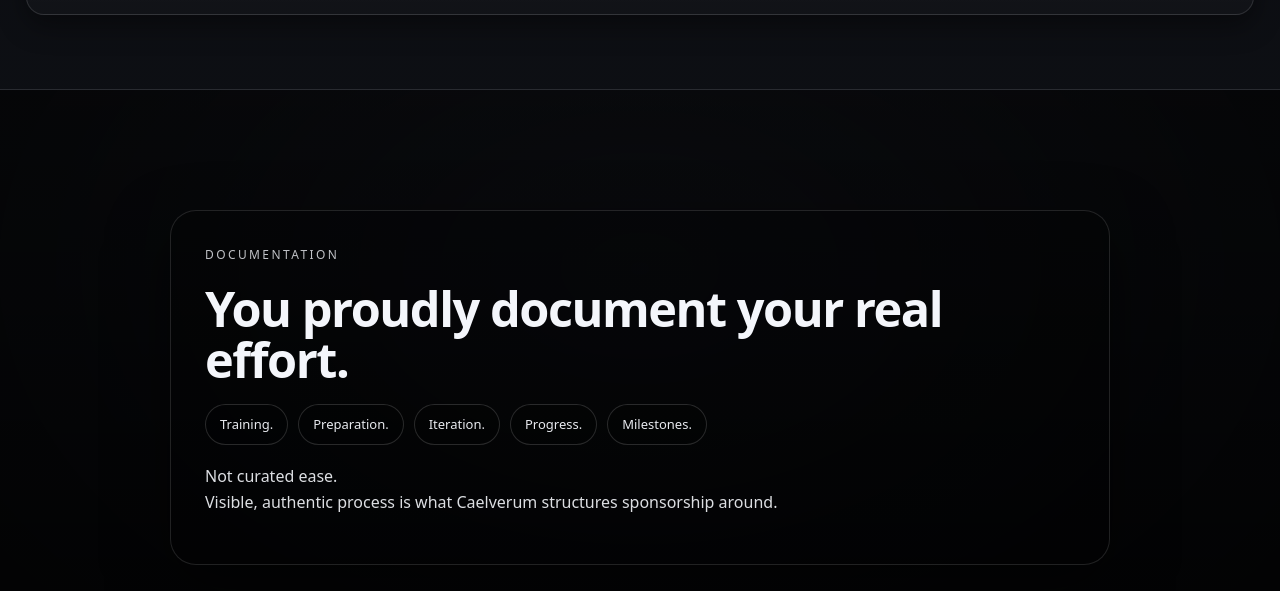
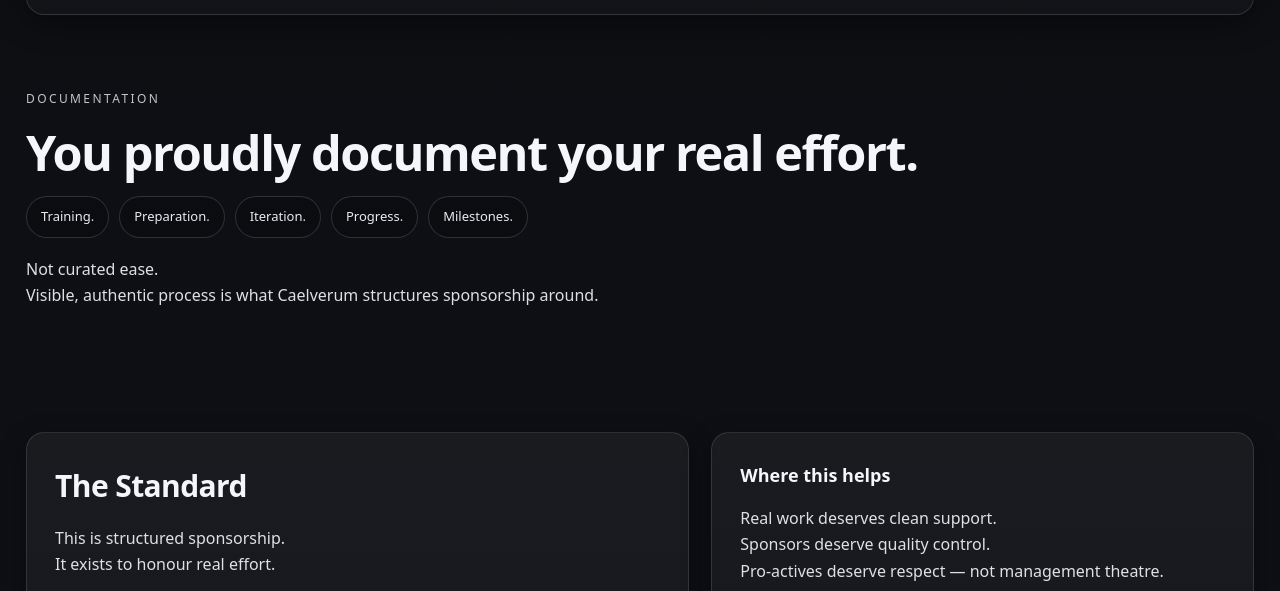
Before and after one commit to Caelverum/ProActives, a plain HTML site: page index.html in a window 1280 px wide. Shown: the part 2408-2999 px from the top of the page. Drawn offline with Linux system fonts and the light colour scheme.

Commit message:
Update index.html

```diff
--- a/index.html
+++ b/index.html
@@ -172,13 +172,13 @@
     </div>
   </section>
 
-  <!-- DOCUMENTATION BAND -->
-  <section class="section section--feature" id="documentation">
-    <div class="feature__bg feature__bg--doc" aria-hidden="true"></div>
-    <div class="feature__overlay feature__overlay--doc" aria-hidden="true"></div>
+<!-- DOCUMENTATION (full-bleed, paired image) -->
+<section class="docHero" id="documentation">
+  <div class="docHero__bg" aria-hidden="true"></div>
+  <div class="docHero__overlay" aria-hidden="true"></div>
 
-    <div class="container feature__content">
-      <div class="feature__inner">
+  <div class="container docHero__content">
+    <div class="docHero__inner">
       <p class="eyebrow">DOCUMENTATION</p>
       <h2 class="h2 h2--feature">You proudly document your real effort.</h2>
 
```
Lines whose indentation alone changed are shown as unchanged.
